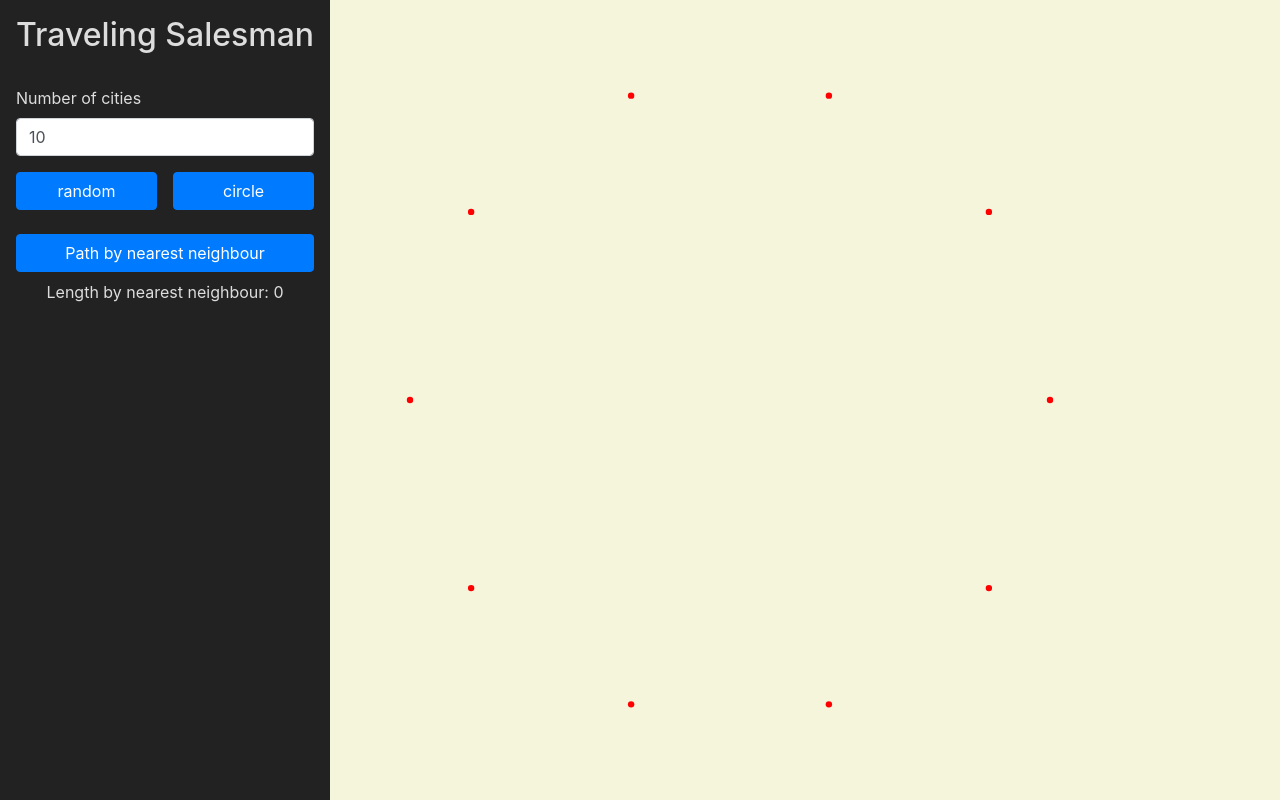
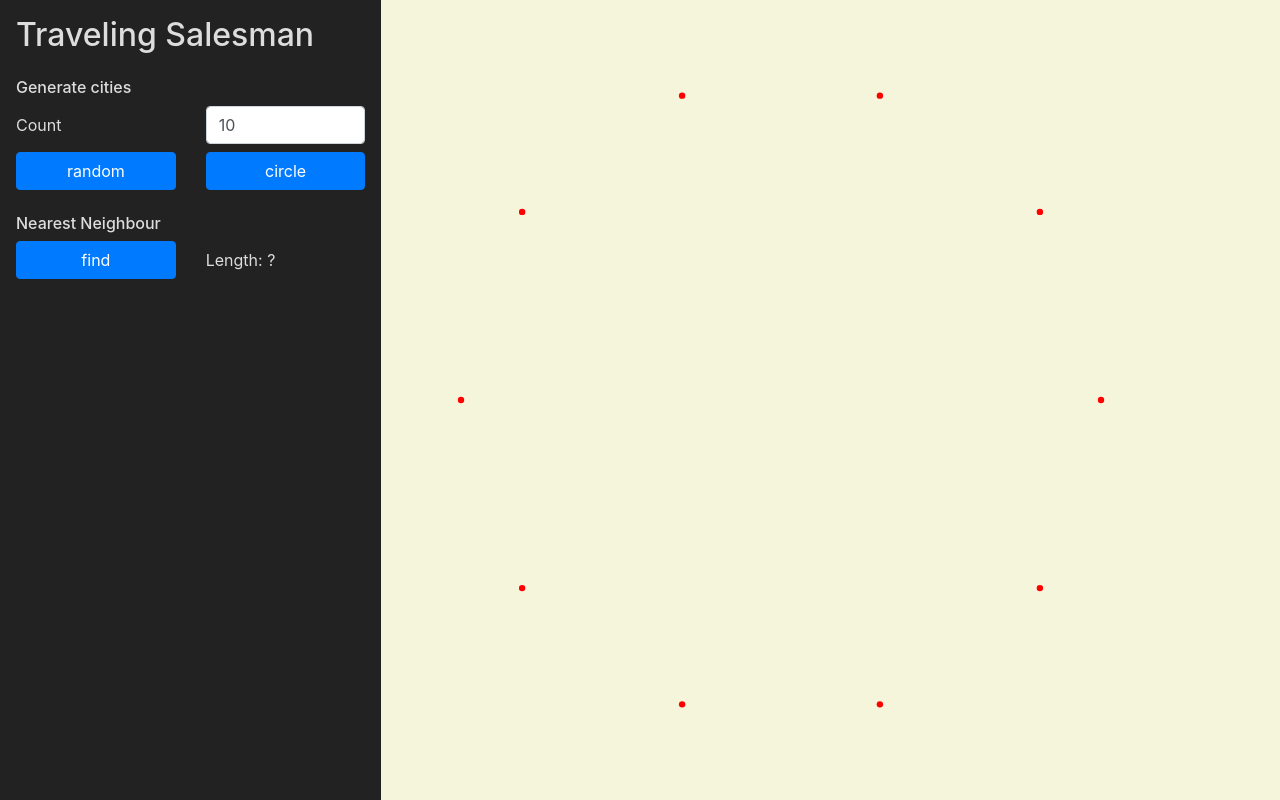
Before and after one commit to osi-oswald/ga-tsp, a React (Create React App) app: page / in a window 1280 px wide. Built offline with nearby package versions, Linux system fonts and the light colour scheme.

Commit message:
proper blocks

```diff
--- a/src/App/App.tsx
+++ b/src/App/App.tsx
@@ -3,56 +3,56 @@ import css from './App.module.scss';
 import Button from 'react-bootstrap/Button';
 import { observer } from 'mobx-react-lite';
 import { RootState } from '../State/RootState';
-import { FormControl, FormGroup, FormLabel } from 'react-bootstrap';
+import { Col, FormControl, Row } from 'react-bootstrap';
 import { CitiesPane } from '../CitiesPane/CitiesPane';
 
 const App = observer(({ state }: { state: RootState }) => (
   <div className={css.host}>
     <div className={css.leftPane + ' p-3'}>
       <h2>Traveling Salesman</h2>
-      <br />
-      <FormGroup>
-        <FormLabel>Number of cities</FormLabel>
+
+      <div className="my-4">
+        <h6>Generate cities</h6>
+        <Row className="my-2">
+          <Col className="my-auto">Count</Col>
+          <Col>
             <FormControl
               value={state.nrOfCities ? state.nrOfCities.toString() : ''}
               onChange={(e: any) => (state.nrOfCities = +e.target.value)}
               type="number"
               placeholder="Number of cities"
             />
-      </FormGroup>
-      <div className="m-n2 d-flex">
-        <Button
-          className="m-2 flex-even"
-          onClick={() => state.generateByRandom()}
-        >
+          </Col>
+        </Row>
+        <Row className="my-2">
+          <Col>
+            <Button className="w-100" onClick={() => state.generateByRandom()}>
               random
             </Button>
-        <Button
-          className="m-2 flex-even"
-          onClick={() => state.generateInCircle()}
-        >
+          </Col>
+          <Col>
+            <Button className="w-100" onClick={() => state.generateInCircle()}>
               circle
             </Button>
+          </Col>
+        </Row>
       </div>
-      <br />
-      <div>
-        <Button
-          className="w-100"
-          onClick={() => state.findPathByNearestNeighbour()}
-        >
-          Path by nearest neighbour
+
+      <div className="my-4">
+        <h6>Nearest Neighbour</h6>
+        <Row className="my-2">
+          <Col>
+            <Button className="w-100" onClick={() => state.findPathByNearestNeighbour()}>
+              find
             </Button>
+          </Col>
+          <Col className="my-auto">Length: {state.pathLengthByNearestNeighbour || '?'}</Col>
+        </Row>
       </div>
-      <p className="py-2 text-center">
-        Length by nearest neighbour: {state.pathLengthByNearestNeighbour}
-      </p>
     </div>
+
     <div className={css.rightPane + ' p-5'}>
-      <CitiesPane
-        scale={state.scale}
-        cities={state.cities}
-        paths={state.paths}
-      />
+      <CitiesPane scale={state.scale} cities={state.cities} paths={state.paths} />
     </div>
   </div>
 ));
```
Also changed, not shown: .prettierrc.json, 1 other file (tests, documents, lock files or other folders). Lines whose indentation alone changed are shown as unchanged.
